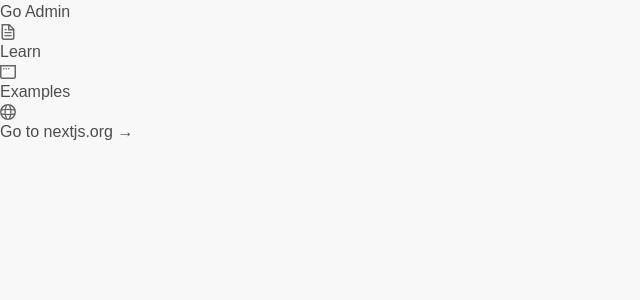
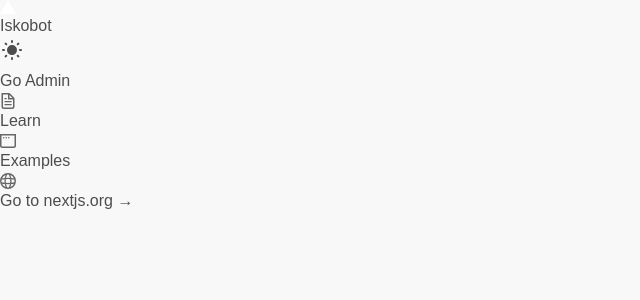
Before and after one commit to SiegfredLorelle/iskobot-ui, a Next.js app: page / in a window 1280 px wide. Shown: the top 300 px of the page, without its empty margins (0-640 px from the left). Built offline with nearby package versions, Linux system fonts and the light colour scheme.

Commit message:
Add Header

```diff
--- a/src/app/layout.tsx
+++ b/src/app/layout.tsx
@@ -1,6 +1,6 @@
 import type { Metadata } from "next";
 import "./globals.css";
-
+import Header from "@/components/Header";
 
 export const metadata: Metadata = {
   title: "Create Next App",
@@ -17,6 +17,7 @@
       <body
         className={"antialiased"}
       >
+        <Header/>
         {children}
       </body>
     </html>
--- /dev/null
+++ b/src/components/Header.tsx
@@ -0,0 +1,35 @@
+import Image from "next/image";
+import { IconSunFilled } from '@tabler/icons-react';
+
+export default function Header() {
+  return (
+    <header className="flex mx-4 my-3">
+      <Logo />
+      <DarkMode />
+    </header>
+  )
+}
+
+const Logo = () => {
+  return (
+    <h1 className="inline-block">
+      <a href="/" className="flex items-center gap-2">
+        <Image
+          src="/assets/icons/vercel.svg"
+          alt="Iskobot Logo"
+          width={16}
+          height={16}
+        />
+        <span className="text-lg">Iskobot</span>
+      </a>
+    </h1>
+  )
+};
+
+const DarkMode = () => {
+  return (
+    <button className="ms-auto">
+      <IconSunFilled />
+    </button>
+  )
+};
```
Also changed, not shown: package.json (+7 -6 lines), public/assets/icons/vercel.svg (added), 1 other file (tests, documents, lock files or other folders).
